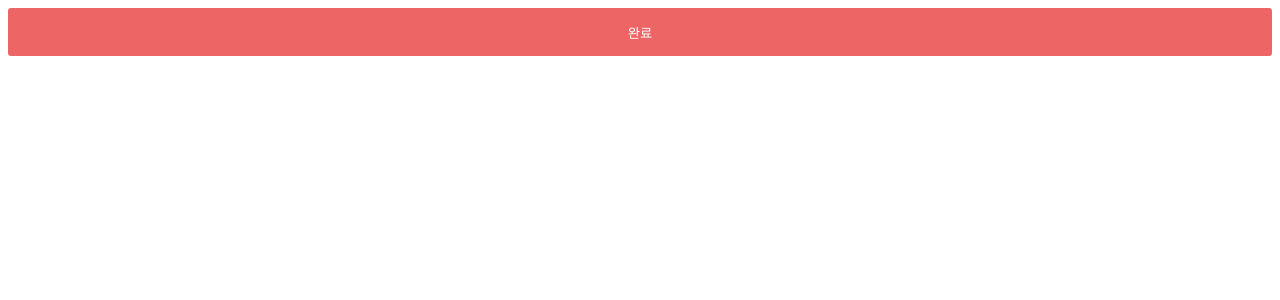
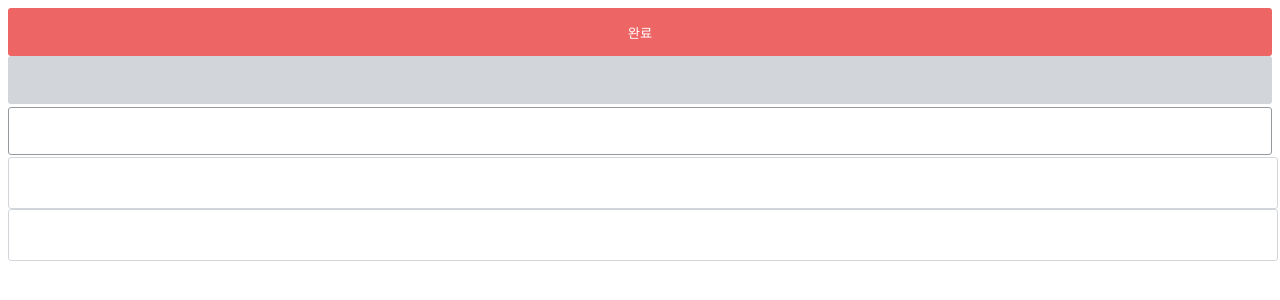
Before and after one commit to S-J-Kim/remac-client, a React (Create React App) app: page / in a window 1280 px wide. Shown: the top 300 px of the page. Built offline with nearby package versions, Linux system fonts and the light colour scheme.

Commit message:
feat: add buttons and inputs

```diff
--- a/src/App.js
+++ b/src/App.js
@@ -1,8 +1,17 @@
 import React from 'react';
 import Button from './components/Buttons';
+import Input from './components/Inputs';
 
 function App() {
-  return <Button type="activate" content="완료" />;
+  return (
+    <div>
+      <Button type="activate" content="완료"></Button>
+      <Button type="deactivate"></Button>
+      <Button>완료</Button>
+      <Input type="email"></Input>
+      <Input type="password"></Input>
+    </div>
+  );
 }
 
 export default App;
--- a/src/components/Buttons.js
+++ b/src/components/Buttons.js
@@ -1,4 +1,3 @@
-import React from 'react';
 import styled from 'styled-components';
 
 const StyledButton = styled.button`
@@ -21,7 +20,11 @@ const StyledButton = styled.button`
 
 const Button = (props) => {
   const { type, content } = props;
-  return <StyledButton type={type}>{content}</StyledButton>;
+  return (
+    <StyledButton type={type} disabled={type === 'deactivate'}>
+      {content}
+    </StyledButton>
+  );
 };
 
 export default Button;
--- a/src/components/Inputs.js
+++ b/src/components/Inputs.js
@@ -0,0 +1,15 @@
+import styled from 'styled-components';
+
+const Input = styled.input`
+  width: 100%;
+  height: 48px;
+  border-radius: 3px;
+  border: 1px solid #d2d6da;
+
+  &:focus {
+    outline: none;
+    border: 1px solid #ed6565;
+  }
+`;
+
+export default Input;
```
